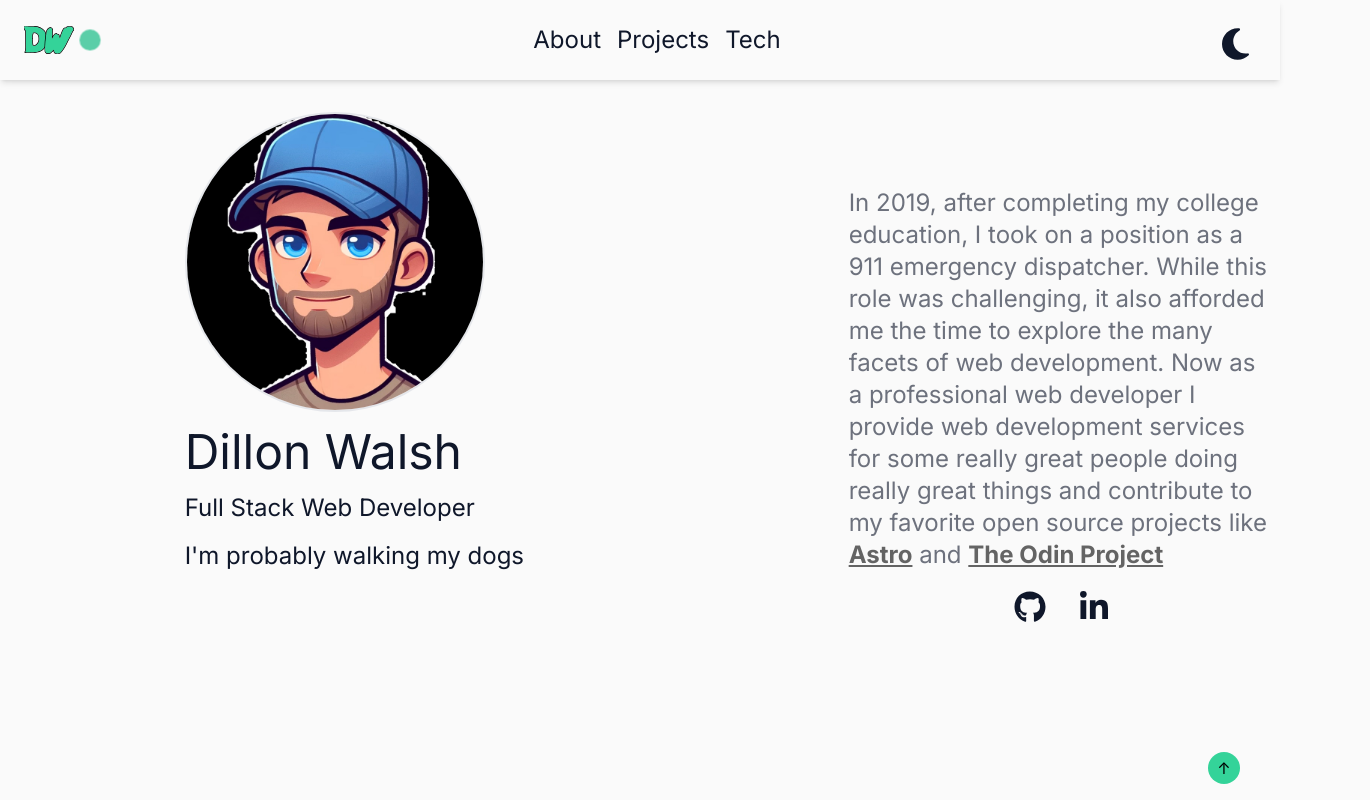
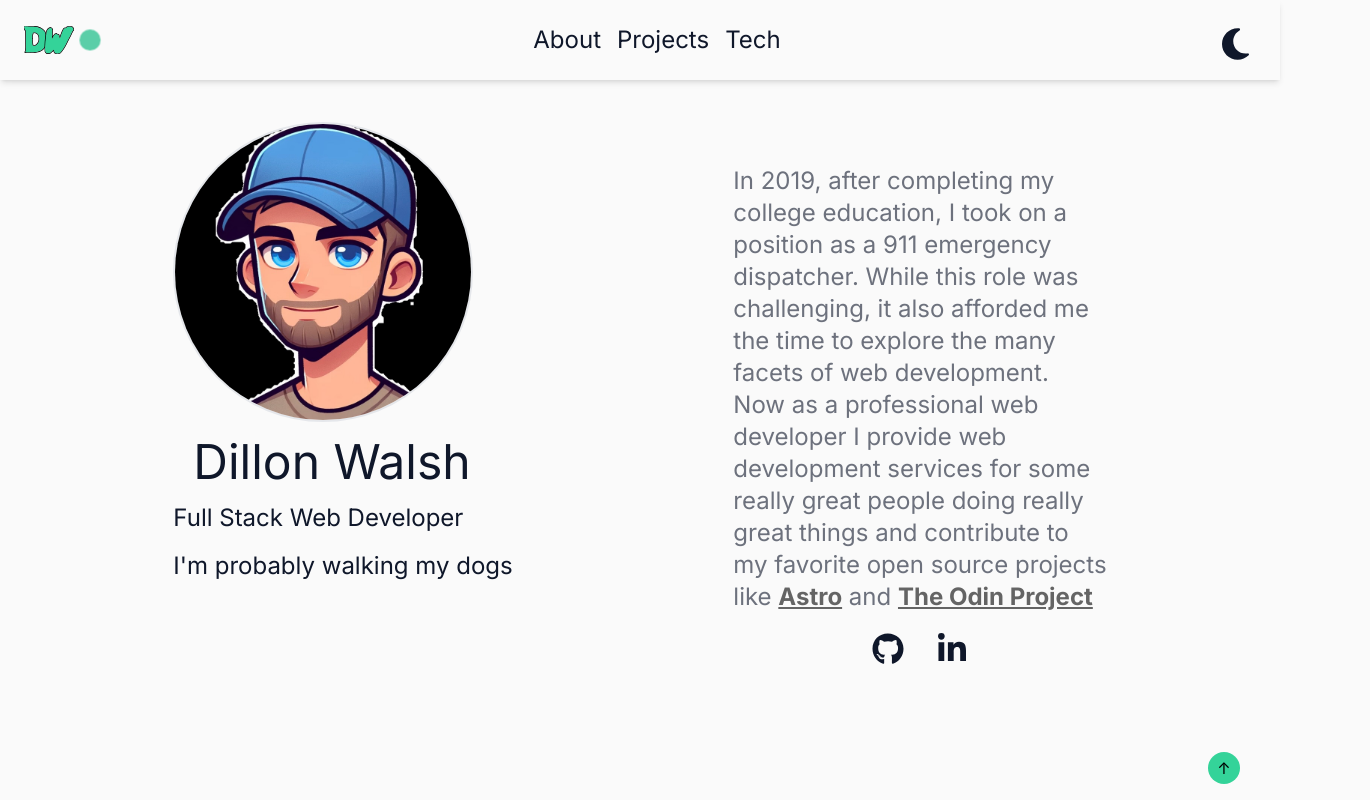
Before and after one commit to Dillonpw/DW-portfolio, a Next.js app: page / in a window 1280 px wide. Shown: the top 800 px of the page, 1370 px wide, since content can reach past the window. Built offline with nearby package versions, Linux system fonts and the light colour scheme.

Commit message:
found the margin issue, caused by framer div

```diff
--- a/app/components/Header.jsx
+++ b/app/components/Header.jsx
@@ -12,10 +12,10 @@ const Header = () => {
         initial={{ opacity: 0 }}
         transition={{ duration: 1 }}
         whileInView={{ opacity: 1 }}
-        animate={{ x: 10 }}
-        className="mt-28 flex flex-col items-center justify-center w-[100%] lg:mx-20 lg:flex-row"
+        animate={{ y: 10 }}
+        className="mt-28 flex flex-col items-center justify-center lg:mx-20 lg:flex-row"
       >
-        <div className="flex w-full flex-col items-center justify-center gap-4 mr-6 lg:w-1/2 lg:items-start lg:justify-start">
+        <div className="flex w-full flex-col items-center justify-center gap-4 lg:w-1/2 lg:items-start lg:justify-start">
           <Image
             src="/Cartoon.jpeg"
             alt="cartoon"
@@ -23,11 +23,11 @@ const Header = () => {
             height={300}
             className="rounded-full border-2 dark:border-gray-200"
           />
-          <h1 id="home" className="fade-in-2 items-center text-5xl">
+          <h1 id="home" className="fade-in-2 items-center px-5 text-5xl">
             Dillon Walsh
           </h1>
 
-          <h2 className="fade-in-3 text-xl opacity-60 md:text-2xl">
+          <h2 className="fade-in-3  text-xl opacity-60 md:text-2xl">
             Full Stack Web Developer
           </h2>
           <Dogs />
--- a/app/components/nav.jsx
+++ b/app/components/nav.jsx
@@ -37,7 +37,7 @@ const NavBar = () => {
   };
 
   return (
-    <nav className="fixed top-0 z-50 flex w-full flex-row items-center justify-between bg-neutral-50 p-4 shadow-md dark:border-b dark:border-neutral-700 dark:bg-neutral-950">
+    <nav className="fixed top-0 z-50 flex w-[100vw] flex-row items-center justify-between bg-neutral-50 p-4 shadow-md dark:border-b dark:border-neutral-700 dark:bg-neutral-950">
       <div className="flex flex-row items-center px-2">
         <Link href="/" id="logo">
           <Image
```
